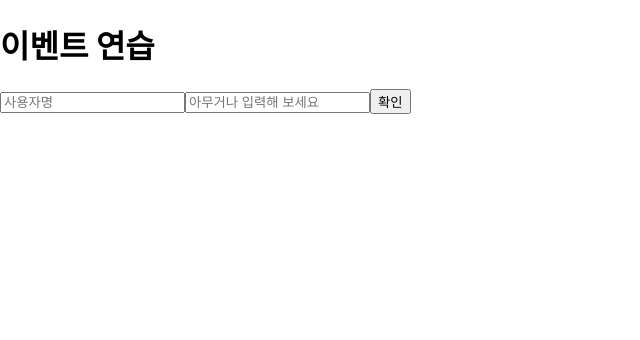
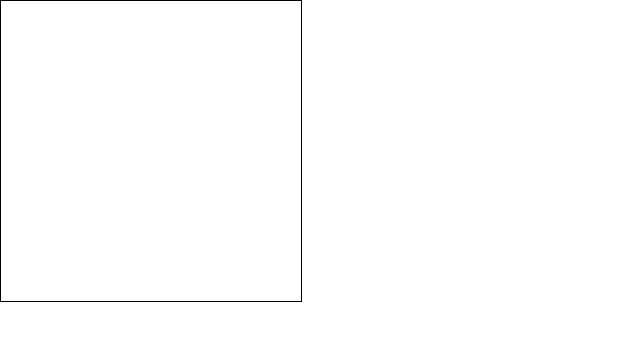
Before and after one commit to hyun77320/React, a React (Create React App) app: page / in a window 1280 px wide. Shown: the top 340 px of the page, without its empty margins (0-640 px from the left). Built offline with nearby package versions, Linux system fonts and the light colour scheme.

Commit message:
2022.03.26.

```diff
--- a/src/App.js
+++ b/src/App.js
@@ -3,9 +3,11 @@ import MyComponent from "./MyComponent"; //eslint-disable-line
 import Counter from "./Counter"; //eslint-disable-line
 import Say from "./Say"; //eslint-disable-line
 import EventPractice from "./EventPractice"; //eslint-disable-line
+import ValidationSample from "./ValidationSample"; //eslint-disable-line
+import ScrollBox from "./ScrollBox";
 
 const App = () => {
-    return <EventPractice />;
+    return <ScrollBox />;
 };
 
 export default App;
--- /dev/null
+++ b/src/ScrollBox.js
@@ -0,0 +1,27 @@
+import React, { Component } from 'react';
+
+class ScrollBox extends Component {
+    render() {
+        const style = {
+            border: '1px solid black',
+            height: '300px',
+            width: '300px',
+            overflow: 'auto',
+            position: 'relative'
+        };
+        const innerStyle = {
+            width: '100%',
+            height: '650px',
+            background: 'linear=gradinet(white, black)'
+        };
+        return (
+            <div
+                style={style}
+                ref={(ref) => { this.box = ref }}>
+                <div style={innerStyle}/>
+            </div>
+        );
+    }
+}
+
+export default ScrollBox;
--- a/src/ValidationSample.js
+++ b/src/ValidationSample.js
@@ -18,13 +18,15 @@ class ValidationSample extends Component {
         this.setState({
             clicked: true,
             validated: this.state.password === '0000'
-        })
+        });
+        this.input.focus();
     }
 
     render() {
         return (
             <div>
                 <input
+                    ref={(ref) => this.input=ref}
                     type="password"
                     value={this.state.password}
                     onChange={this.handleChange}
```
